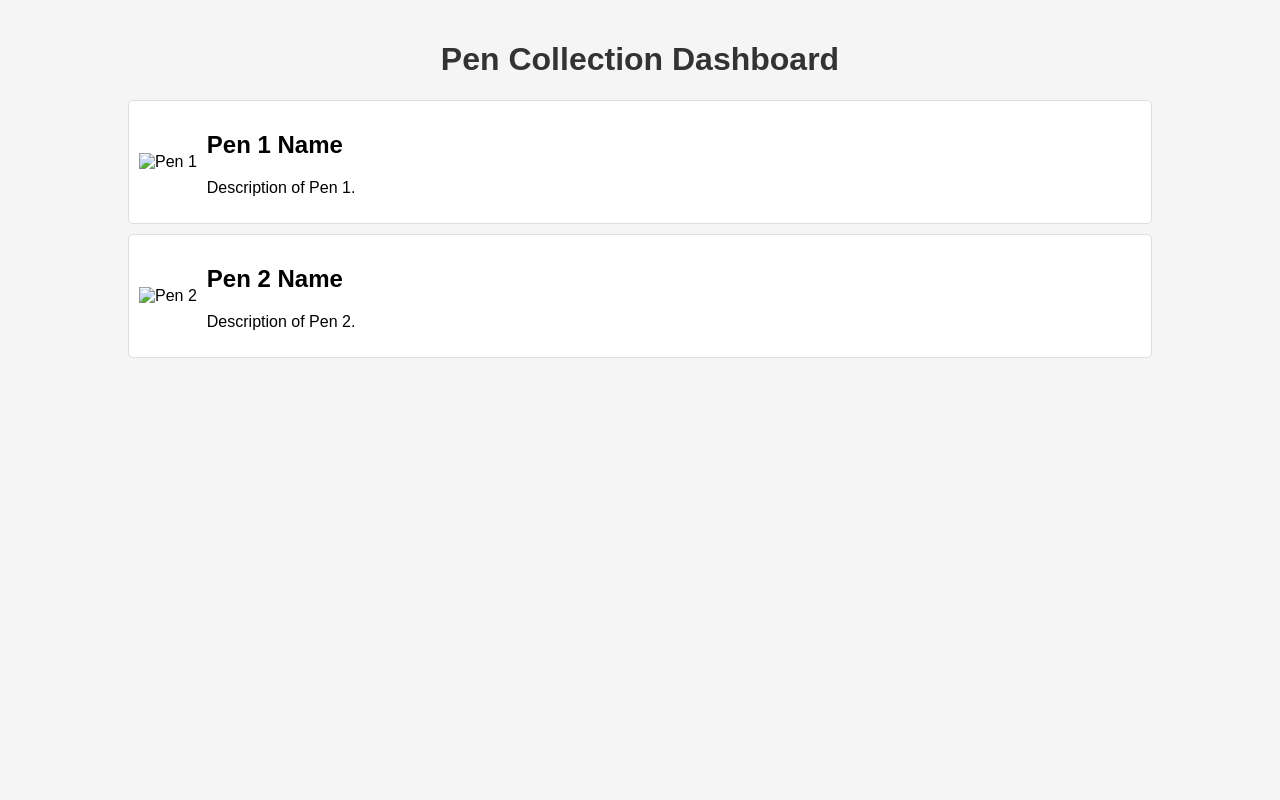
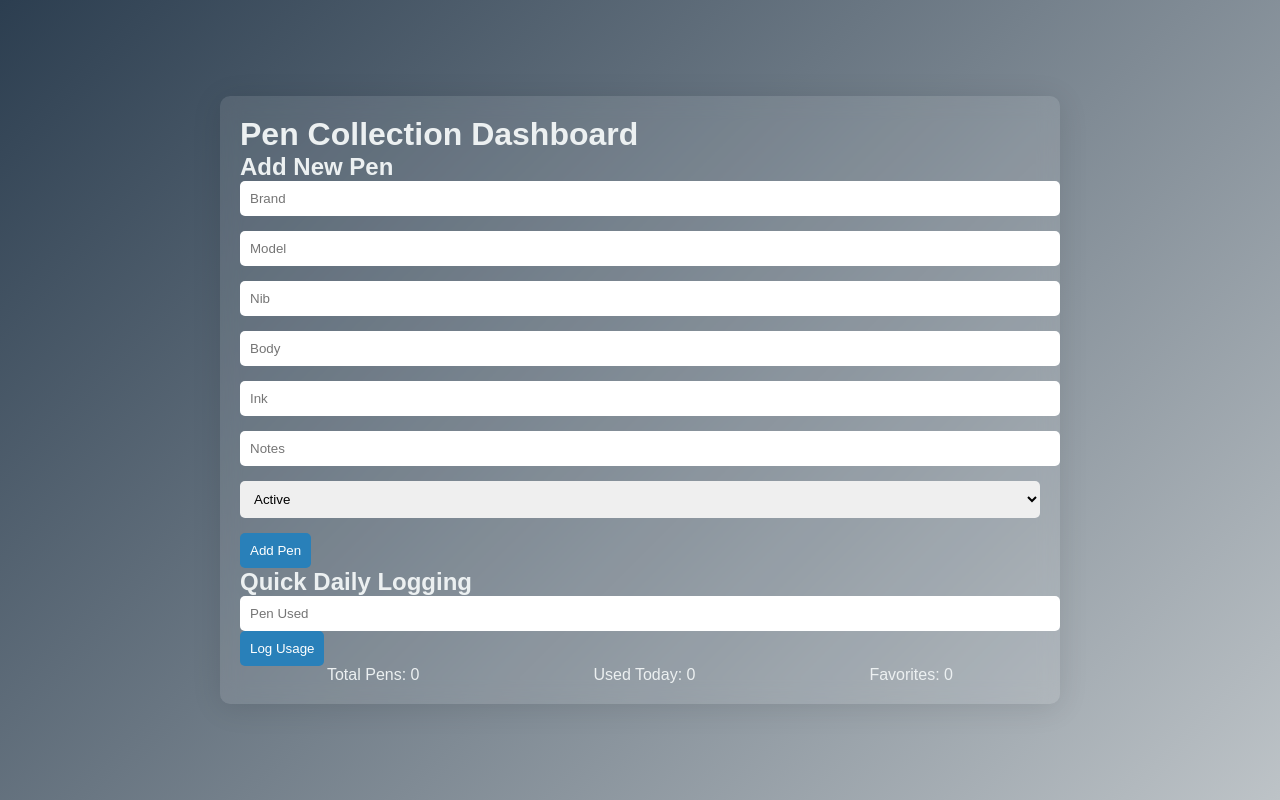
Before and after one commit to mayankpahuja666/penomous-board, a plain HTML site: page index.html in a window 1280 px wide. Drawn offline with Linux system fonts and the light colour scheme.

Commit message:
Updated index.html to include a modern pen collection dashboard design.

```diff
--- a/index.html
+++ b/index.html
@@ -1,37 +1,150 @@
-<html>
+<!DOCTYPE html>
+<html lang="en">
 <head>
-    <title>Modern Minimalistic Pen Collection Dashboard</title>
+    <meta charset="UTF-8">
+    <meta name="viewport" content="width=device-width, initial-scale=1.0">
+    <title>Pen Collection Dashboard</title>
     <style>
-        body { font-family: Arial, sans-serif; margin: 0; padding: 0; background: #f5f5f5; }
-        .container { width: 80%; margin: 0 auto; padding: 20px; }
-        h1 { text-align: center; color: #333; }
-        .pen { border: 1px solid #ddd; border-radius: 5px; padding: 10px; margin: 10px 0; background: #fff; }
-        .pen img { max-width: 100px; margin-right: 10px; }
-        .pen-details { display: flex; align-items: center; }
+        body {
+            background: linear-gradient(135deg, #2c3e50, #bdc3c7);
+            font-family: Arial, sans-serif;
+            margin: 0;
+            padding: 0;
+            color: #ecf0f1;
+            display: flex;
+            flex-direction: column;
+            align-items: center;
+            justify-content: center;
+            height: 100vh;
+        }
+        .container {
+            background: rgba(255, 255, 255, 0.1);
+            backdrop-filter: blur(10px);
+            border-radius: 10px;
+            padding: 20px;
+            width: 90%;
+            max-width: 800px;
+            box-shadow: 0 4px 30px rgba(0, 0, 0, 0.1);
+        }
+        h1, h2 {
+            margin: 0;
+        }
+        .form-group {
+            margin-bottom: 15px;
+        }
+        input, select {
+            padding: 10px;
+            width: 100%;
+            border: none;
+            border-radius: 5px;
+        }
+        button {
+            padding: 10px;
+            background: #2980b9;
+            border: none;
+            color: white;
+            border-radius: 5px;
+            cursor: pointer;
+        }
+        .stats {
+            display: flex;
+            justify-content: space-around;
+        }
+        .grid {
+            display: grid;
+            grid-template-columns: repeat(auto-fill, minmax(150px, 1fr));
+            gap: 10px;
+        }
     </style>
 </head>
 <body>
     <div class="container">
         <h1>Pen Collection Dashboard</h1>
-        <div class="pen">
-            <div class="pen-details">
-                <img src="pen1.jpg" alt="Pen 1">
-                <div>
-                    <h2>Pen 1 Name</h2>
-                    <p>Description of Pen 1.</p>
-                </div>
+        <form id="addPenForm">
+            <h2>Add New Pen</h2>
+            <div class="form-group">
+                <input type="text" placeholder="Brand" name="brand" required>
             </div>
+            <div class="form-group">
+                <input type="text" placeholder="Model" name="model" required>
+            </div>
+            <div class="form-group">
+                <input type="text" placeholder="Nib" name="nib" required>
+            </div>
+            <div class="form-group">
+                <input type="text" placeholder="Body" name="body" required>
+            </div>
+            <div class="form-group">
+                <input type="text" placeholder="Ink" name="ink" required>
+            </div>
+            <div class="form-group">
+                <input type="text" placeholder="Notes" name="notes">
+            </div>
+            <div class="form-group">
+                <select name="status" required>
+                    <option value="active">Active</option>
+                    <option value="inactive">Inactive</option>
+                </select>
+            </div>
+            <button type="submit">Add Pen</button>
+        </form>
+        <h2>Quick Daily Logging</h2>
+        <form id="dailyLogForm">
+            <input type="text" placeholder="Pen Used" name="penUsed" required>
+            <button type="submit">Log Usage</button>
+        </form>
+        <div id="collectionDisplay"></div>
+        <div class="stats">
+            <div>Total Pens: <span id="totalPens">0</span></div>
+            <div>Used Today: <span id="usedToday">0</span></div>
+            <div>Favorites: <span id="favoritesCount">0</span></div>
         </div>
-        <div class="pen">
-            <div class="pen-details">
-                <img src="pen2.jpg" alt="Pen 2">
-                <div>
-                    <h2>Pen 2 Name</h2>
-                    <p>Description of Pen 2.</p>
-                </div>
-            </div>
-        </div>
-        <!-- Add more pens as necessary -->
     </div>
+    <script>
+        const addPenForm = document.getElementById('addPenForm');
+        const dailyLogForm = document.getElementById('dailyLogForm');
+        const collectionDisplay = document.getElementById('collectionDisplay');
+        let penCollection = JSON.parse(localStorage.getItem('penCollection')) || [];
+
+        function updateDisplay() {
+            collectionDisplay.innerHTML = '';
+            penCollection.forEach(pen => {
+                const penDiv = document.createElement('div');
+                penDiv.innerText = `${pen.brand} ${pen.model} | Nib: ${pen.nib} | Status: ${pen.status}`;
+                collectionDisplay.appendChild(penDiv);
+            });
+            document.getElementById('totalPens').innerText = penCollection.length;
+        }
+
+        addPenForm.addEventListener('submit', function(e) {
+            e.preventDefault();
+            const formData = new FormData(addPenForm);
+            const newPen = {};
+            formData.forEach((value, key) => {
+                newPen[key] = value;
+            });
+            penCollection.push(newPen);
+            localStorage.setItem('penCollection', JSON.stringify(penCollection));
+            updateDisplay();
+            addPenForm.reset();
+        });
+
+        dailyLogForm.addEventListener('submit', function(e) {
+            e.preventDefault();
+            alert(`Logged usage for ${dailyLogForm.penUsed.value}`);
+            dailyLogForm.reset();
+        });
+
+        updateDisplay();
+        // Auto-reset daily log every midnight
+        const resetDailyLog = () => {
+            const now = new Date();
+            if (now.getHours() === 0 && now.getMinutes() === 0) {
+                alert('Daily log reset!');
+                // Reset logic here, if needed
+            }
+        };
+        setInterval(resetDailyLog, 60000);
+    </script>
 </body>
 </html>
```
